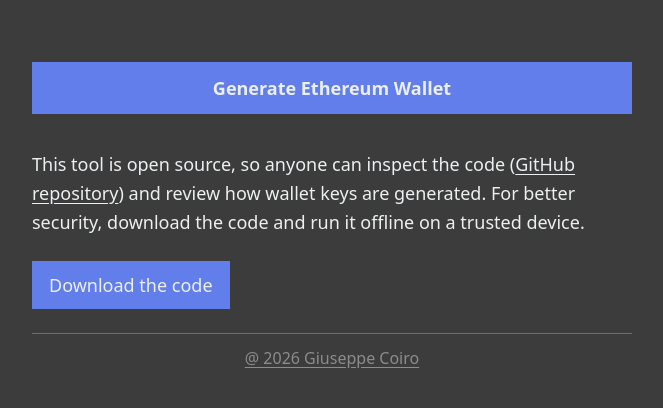
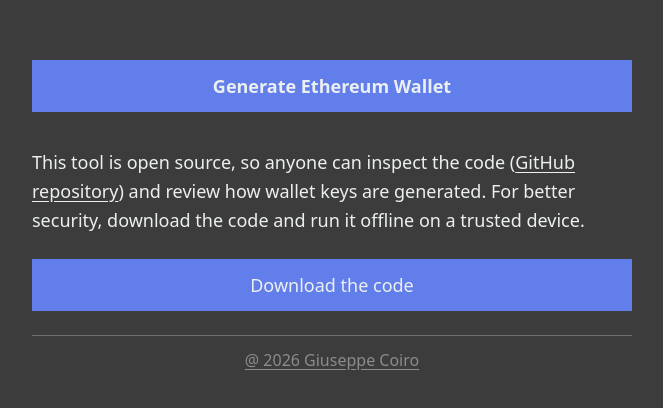
Before and after one commit to pepcoiro/ethereum-wallet-generator, a website: page index.html in a window 1280 px wide. Shown: the part 184-592 px from the top of the page, without its empty margins (308-971 px from the left). Drawn offline with Linux system fonts and the light colour scheme.

Commit message:
Make source download button full width

```diff
--- a/style.css
+++ b/style.css
@@ -121,7 +121,8 @@ html, body { font-family: system-ui, sans-serif; }
 .site-footer a:hover { opacity: .7; }
 
 .download-button {
-  min-height: 48px;
+  width: 100%;
+  min-height: 52px;
   margin-top: 12px;
   padding: 0 16px;
   display: inline-flex;
```
